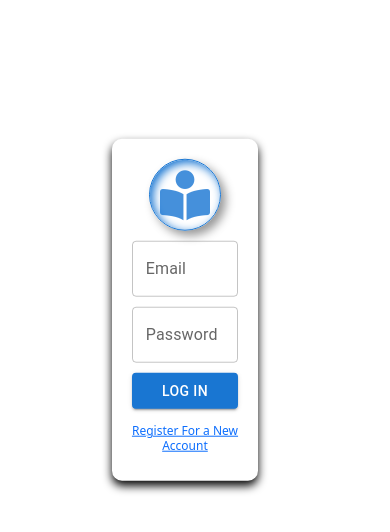
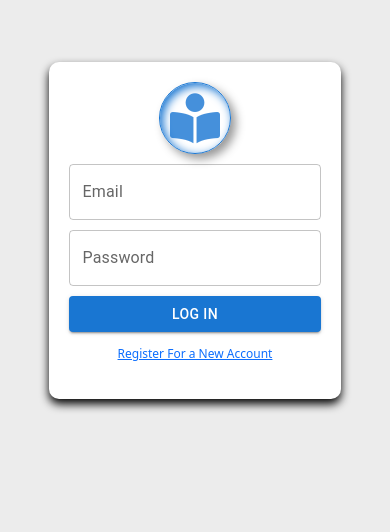
Before and after one commit to J-Subhradeep/React-NoteBook-App, a React (Create React App) app: page /login in a window 390 px wide. Shown: the part 202-734 px from the top of the page. Built offline with nearby package versions, Linux system fonts and the light colour scheme.

Commit message:
Login and signup page responsive

```diff
--- a/src/App.css
+++ b/src/App.css
@@ -5,6 +5,7 @@
 
 body {
   min-width: 250px;
+  background-color: rgba(0, 0, 0, 0.075);
 }
 body::-webkit-scrollbar {
   width: 10px;
@@ -62,6 +63,7 @@ body::-webkit-scrollbar-thumb {
   font-size: 30px;
   font-family: fantasy;
   transition: ease-in-out 0.5s;
+  padding-left: 10px;
 }
 .logo:hover {
   font-size: 33px;
@@ -239,32 +241,37 @@ body::-webkit-scrollbar-thumb {
   align-items: center;
   justify-content: center;
   height: 100vh;
+  width: 100vw;
+  background-color: transparent;
   /* background-color: #0b3661; */
 }
 .formdiv-for-login {
+  background-color: white;
   position: relative;
   width: 40%;
   /* height: 100%; */
-	top: 50%;
-
-	transform: translate(0, -100%);
+  /* top: 50%; */
+  /* left: 50%; */
+  min-width: 250px;
+  min-height: 337px;
+  /* transform: translate(, -100%); */
   padding: 20px;
   border-radius: 10px;
   box-shadow: black 0 5px 10px 0;
-	margin-right: 20px;
+  /* margin-right: 20px; */
   text-align: center;
 }
 .formdiv-for-signup {
   position: relative;
   width: 40%;
   /* height: 100%; */
-	top: 50%;
+  /* top: 50%; */
 
-	transform: translate(0, -70%);
+  /* transform: translate(0, -70%); */
   padding: 20px;
   border-radius: 10px;
   box-shadow: black 0 5px 10px 0;
-	margin-right: 20px;
+
   text-align: center;
 }
 .image-div-for-login {
@@ -315,6 +322,22 @@ body::-webkit-scrollbar-thumb {
     grid-template-columns: 3fr 5fr;
   }
 }
+@media screen and (max-width: 991px) {
+  .formdiv-for-login {
+    width: 50%;
+  }
+  .formdiv-for-sigup {
+    width: 50%;
+  }
+}
+@media screen and (max-width: 768px) {
+  .formdiv-for-login {
+    width: 70%;
+  }
+  .formdiv-for-signup {
+    width: 70%;
+  }
+}
 @media screen and (max-width: 570px) {
   .menu-container {
     display: none;
@@ -325,7 +348,21 @@ body::-webkit-scrollbar-thumb {
     grid-template-columns: 6fr 5fr;
   }
 }
+@media screen and (max-width: 473px) {
+  .formdiv-for-login {
+    width: 80%;
+  }
+  .formdiv-for-signup {
+    width: 80%;
+  }
+}
 @media screen and (max-width: 376px) {
+  .formdiv-for-login {
+    width: 90%;
+  }
+  .formdiv-for-signup {
+    width: 90%;
+  }
   .menu-container {
     display: none;
   }
--- a/src/App.js
+++ b/src/App.js
@@ -3,10 +3,10 @@ import { BrowserRouter, Route, Routes, Navigate } from "react-router-dom";
 // import { Redirect } from "react-router";
 // import {Switch} from 'react-router'
 import Home from "./components/home";
-import Post from "./components/post";
+
 import Login from "./components/login";
 import SignUp from "./components/signup";
-import Navbar from "./components/navbar";
+
 function App() {
 	const SignInWrap = () => {
 		let isLoggedIn = false;
--- a/src/components/login.jsx
+++ b/src/components/login.jsx
@@ -4,7 +4,7 @@ import Button from "@mui/material/Button";
 import { NavLink } from "react-router-dom";
 function Login() {
 	return (
-		<div style={{ backgroundColor: "white" }}>
+		<div style={{ backgroundColor: "transparent" }}>
 			<div className="maindivforlogin container">
 				<div className="formdiv-for-login" style={{ padding: "20px" }}>
 					<i className="fas fa-book-reader login-logo-g" />
--- a/src/components/navbar.jsx
+++ b/src/components/navbar.jsx
@@ -10,12 +10,10 @@ import Tooltip from "@mui/material/Tooltip";
 import Avatar from "@mui/material/Avatar";
 import Menu from "@mui/material/Menu";
 import MenuItem from "@mui/material/MenuItem";
-import FormControlLabel from "@mui/material/FormControlLabel";
-import Switch from "@mui/material/Switch";
-import { styled } from "@mui/material/styles";
-import { useState } from "react";
+
+
 function Navbar() {
-	const label = { inputProps: { "aria-label": "Switch demo" } };
+
 	window.onresize = () => {
 		let sidebar = document.getElementById("side-nav");
 		console.log(window.innerWidth);
```
Lines whose indentation alone changed are shown as unchanged.
